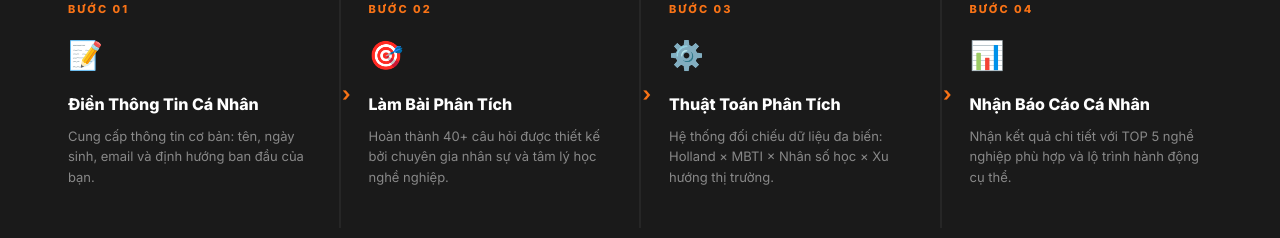
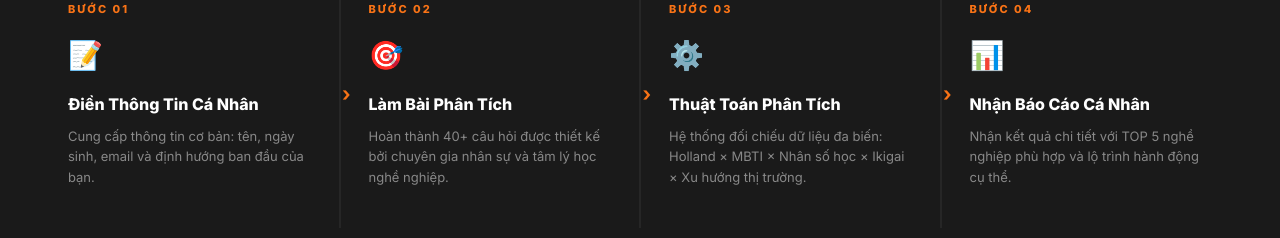
Before and after one commit to nghechonnguoi/ncn-academy, a Next.js app in the folder apps/web/: page / in a window 1280 px wide. Shown: the part 3259-3497 px from the top of the page. Built offline with nearby package versions, Linux system fonts and the light colour scheme.

Commit message:
feat: them Ikigai vao thuat toan phan tich Buoc 03

```diff
--- a/apps/web/src/components/home/process-section.tsx
+++ b/apps/web/src/components/home/process-section.tsx
@@ -19,7 +19,7 @@ const PROCESS_STEPS = [
     step: "Bước 03",
     icon: "⚙️",
     title: "Thuật Toán Phân Tích",
-    desc: "Hệ thống đối chiếu dữ liệu đa biến: Holland × MBTI × Nhân số học × Xu hướng thị trường.",
+    desc: "Hệ thống đối chiếu dữ liệu đa biến: Holland × MBTI × Nhân số học × Ikigai × Xu hướng thị trường.",
   },
   {
     step: "Bước 04",
```
